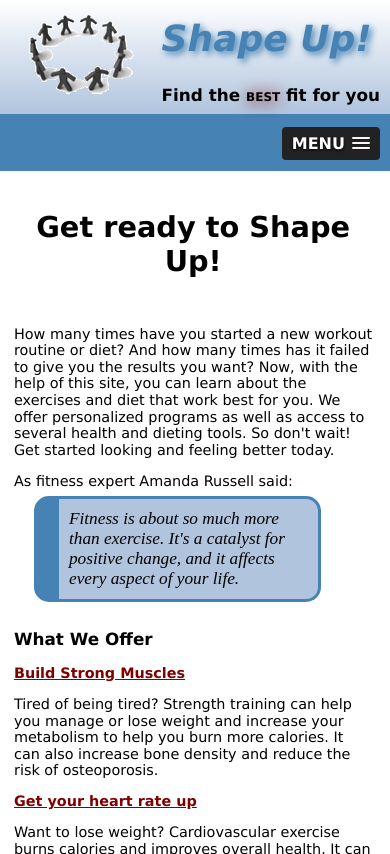
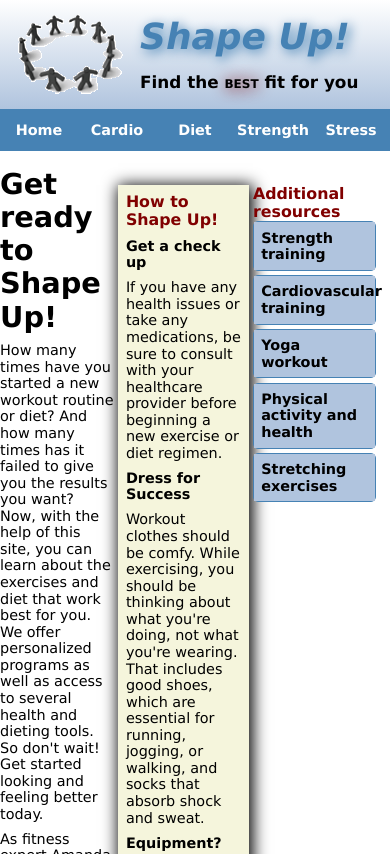
Before and after one commit to jackdailey/shapeUp, a plain HTML site: page index.html in a window 390 px wide. Shown: the top 854 px of the page. Drawn offline with nearby package versions, Linux system fonts and the light colour scheme.

Commit message:
Add files via upload

```diff
--- a/index.html
+++ b/index.html
@@ -9,13 +9,12 @@
   	<meta name="keywords" content="health, exercise, diet, strength, cardio, stress, workout, eat right">
   	<meta name="author" content="Michael Roberts">
 
+	<!-- Viewport - Necessary for Responsive Design -->
+	<meta name="viewport" content="width=device-width, initial-scale=1.0">
+
 
 	<!-- shiv/shim - Helps Internet Explorer older than v. 9 work correctly with html5 -->
 	<!--[if lt IE 9]> <script src="http://html5shim.googlecode.com/svn/trunk/html5.js"></script> <![endif]-->
-
-
-	<!-- Viewport - Necessary for Responsive Design -->
-	<meta name="viewport" content="width=device-width, initial-scale=1.0">
 
 
 	<!-------------------------- Slicknav Links and Scripts -------------------------->
@@ -47,11 +46,14 @@
 
 <body>
 	<header class="clearfix">
-		<img src="images/shape_up_logo.png" alt="Logo Image">
-		<h2>Shape Up!</h2>
-		<h3>Find the <span class="shadow">best</span> fit for you</h3>
+		<a href="index.html"><img src="images/shape_up_logo.png" alt="Click here to return to home page" title="Click here to return to home page"></a>
+		<div>
+			<h2>Shape Up!</h2>
+			<h3>Find the <span class="shadow">best</span> fit for you</h3>
+		</div>
 	</header>
 
+	<!-------------------------- Navigation Menu ------------------------------------->
 	<nav id="mobilemenu"></nav>
 	<nav id="nav_menu">
 		<ul>
@@ -77,6 +79,7 @@
 		</ul>
 	</nav>
 
+	<!------------------------------ Main Elements --------------------------------------->
 	<main>
 
 		<aside id="leftcol">
@@ -98,6 +101,7 @@
 			<p>How many times have you started a new workout routine or diet? And how many times has it failed to give you the results you want? Now, with the help of this site, you can learn about the exercises and diet that work best for you. We offer personalized programs as well as access to several health and dieting tools. So don't wait! Get started looking and feeling better today.</p>
 			<p>As fitness expert Amanda Russell said:</p>
 			<blockquote>Fitness is about so much more than exercise. It&apos;s a catalyst for positive change, and it affects every aspect of your life.</blockquote>
+
 			<h3>What We Offer</h3>
 
 			<h4><a href="strength/index.html">Build Strong Muscles</a></h4>
@@ -114,7 +118,8 @@
 		</section>
 
 		<aside id="rightcol">
-			<h3>How to prepare to Shape Up!</h3>
+			<h3>How to Shape Up!</h3>
+
 			<h4>Get a check up</h4>
 			<p>If you have any health issues or take any medications, be sure to consult with your healthcare provider before beginning a new exercise or diet regimen.</p>
 			<h4>Dress for Success</h4>
@@ -126,9 +131,9 @@
 		</aside>
 	</main>
 
+	<!--------------------------- Footer ----------------------------------->
 	<footer>
 		<p>&copy; 2023 Shape Up!</p>
 	</footer>
-
 </body>
 </html>
--- a/styles/main.css
+++ b/styles/main.css
@@ -1,114 +1,65 @@
+/* =========== UNIVERSAL SELECTOR =========== */
 * {
     box-sizing: border-box;
     margin: 0;
     padding: 0;
 }
-
-.clearfix::after {
-    content: "";
-    clear: both;
-    display: table;
-  }
-
+/* =========== SHADOW TEXT ================= */
 .shadow {
     text-shadow: 1px 1px 15px maroon;
     font-variant: small-caps;
     font-weight: bolder;
 }
 
-html {
-    background-color: lightsteelblue;
-    background-image: url(../images/bgtile.jpg);
-}
+/*=======================================================
+
+                   ROOT ELEMENTS
+
+=======================================================*/
 
 body {
     font-family: Verdana, Geneva, Tahoma, sans-serif;
     font-size: 100%;
-    max-width: 1200px;
     width: 100%;
-    border: 3px solid steelblue;
-    margin: 0 auto;
-    background-color: white;
-    border-radius: 10px;
-    box-shadow: 5px 5px 20px 10px black;
 }
 
+/*=======================================================
+
+                      HEADER
+
+=======================================================*/
 header {
     border-bottom: 3px solid steelblue;
     background-image: linear-gradient(white, lightsteelblue);
     border-radius: 10px 10px 0 0;
+    display: flex;
+}
+
+header div {
+    display: flex;
+    flex-direction: column;
+    justify-content: space-evenly;
 }
 
 header h2 {
     font-size: 250%;
     font-style: italic;
     color: steelblue;
-    text-shadow: 3px 3px 7px steelblue;
+    text-shadow: 3px 3px 12px steelblue;
 
-}
-header h2, header h3 {
-    padding: .5em;
-}
-
-h1 {
-    padding: .75em 0;
-    text-align: center;
-}
-h3, h4 {
-    padding: .5em 0;
-}
-p {
-    padding: .5em 0;
 }
 
 header img {
-    float: left;
-    margin: 0 .75em;
     max-width: 140px;
     min-width: 70px;
     width: 100%;
 }
 
-/* =====================================================
+/*=======================================================
 
-             Navigation Menu - using display: inline;
+             NAVIGATION MENU - #nav_menu
 
-=========================================================
-#nav_menu {
-    margin: 0;
-}
-#nav_menu ul {
-    margin-top: 0;
-    list-style-type: none;
-    text-align: center;
-    border-bottom: 3px solid steelblue;
-    background-color: lightsteelblue;
-    padding: 10px 0;
-}
-#nav_menu ul li {
-    display: inline;
-    border-right: 2px solid black;
-    padding: 10px 3em;
-}
-#nav_menu #last {
-    border-right: none;
-}
-#nav_menu ul li a {
-    font-weight: bold;
-    text-decoration: none;
-    color: black;
-}
-#nav_menu ul li a:hover {
-    color: red;
-    text-decoration: underline;
-}
-======================================*/
-
-/*===========================================
-
-          nav_menu using block and float
-
-==============================================*/
+=======================================================*/
 #nav_menu {
     border-bottom: 3px solid steelblue;
     background-color: steelblue;
@@ -117,9 +68,9 @@ header img {
 #nav_menu ul {
     list-style-type: none;
     position: relative;
+    display: flex;
 }
 #nav_menu ul li {
-    float: left;
     width: 20%;
 }
 #nav_menu ul li a {
@@ -138,9 +89,6 @@ header img {
     top: 100%;
     width: 100%;
 }
-#nav_menu ul ul li {
-    float: none;
-}
 #nav_menu ul ul li a {
     text-align: left;
     padding-left: 12px;
@@ -148,31 +96,25 @@ header img {
 #nav_menu ul li:hover > ul {
     display: block;
 }
-#nav_menu > ul::after {
-    content: "";
-    clear: both;
-    display: block;
-}
+
 #nav_menu a:hover {
     color: black;
     background-color: lightsteelblue;
 }
 
-/* ===================================
+/* ==================================================
 
-             Navigation List
+       LEFT ASIDE NAVIGATION LIST - #nav_list
 
-======================================*/
-#nav_list h2 {
-    margin-bottom: 5px;
-    text-align: center;
-}
+===================================================*/
 #nav_list ul {
     list-style-type: none;
+    display: flex;
+    flex-direction: column;
+    gap: .5vh;
 }
 #nav_list li {
     width: 90%;
-    margin: 0 auto 5px;
     border: 1px solid steelblue;
     border-radius: 5px;
 }
@@ -189,64 +131,65 @@ header img {
     color: white;
 }
 
+/*===============================================
+
+                MAIN ELEMENTS
+
+===============================================*/
+a {
+    text-decoration: none;
+}
+a:link, a:visited {
+    color: steelblue;
+}
+a:hover, a:focus {
+    color: maroon;
+    text-decoration: underline;
+}
 
 main {
-    clear: both;
-    padding-right: .25em;
-
-}
-
-/* Section Link Colors */
-section a:link, section a:visited{
-    color: maroon;
-}
-section a:hover, section a:focus {
-    color: steelblue;
-}
-
-/* Aside link Colors */
-aside a:link, aside a:visited {
-    color: steelblue;
-}
-aside a:hover, aside a:focus {
-    color: maroon;
+    margin-top: 2vh;
+    display: flex;
+    justify-content: center;
+    gap: 1vw;
 }
 
 section {
-    float: left;
-    width: 50%;
-    padding: 0 .3em;
+    flex: 0 1 600px;
+    display: flex;
+    flex-direction: column;
+    gap: 1vh;
 }
-section h3 {
-    margin-top: 20px;
+section h1 {
+    margin: 0;
+}
+
+section h3, section h4 {
+    margin-top: 2vh;
 }
 
 aside {
-    float: left;
-    width: 25%;
+    flex: 0 1 250px;
 }
-
 #rightcol {
-    float: right;
-    width: 25%;
-    border-left: 3px solid steelblue;
-    padding-left: 10px;
+    display: flex;
+    flex-direction: column;
+    gap: 1vh;
+    background-color: beige;
+    margin: 1vw;
+    padding: 1vw;
+    border-radius: 10px;
+    border: 1px solid black;
+    box-shadow: 2px 2px 15px 2px black;
 }
-
 aside h3 {
-    text-align: center;
-    padding-top: 50px;
     color: maroon;
     font-size: 110%;
 }
 
-aside li {
-    line-height: 1.5em;
-}
-
 blockquote {
     width: 80%;
-    margin-left: 20px;
+    margin: 1vh auto;
     padding: 10px;
     border-left: 25px solid steelblue;
     border-top: 3px solid steelblue;
@@ -261,19 +204,23 @@ blockquote {
 blockquote:hover {
     background-color: steelblue;
     color: white;
-
 }
 
+/*==================================================
+
+                       FOOTER
+
+==================================================*/
 footer {
-    clear: both;
+    /* clear: both; */
     background-color: steelblue;
     padding: 15px 0;
     border-radius: 0 0 7px 7px;
 }
-
 footer p {
     font-size: 75%;
     text-align: center;
+    font-variant: small-caps;
     color: white;
 }
 
@@ -285,23 +232,27 @@ footer p {
 
                   MEDIA QUERIES
 
-============================================================*/
+=============================================================*/
+@media only screen and (max-width: 900px) {
 
-@media only screen and (max-width: 900px) {
     body {
-         box-shadow: none;
-         border: none;
          font-size: 90%;
-         border-radius: 0;
+    }
+    #main {
+        flex-wrap: wrap;
+    }
+    #section {
+        flex: 0 1 55%;
+        justify-content: center;
     }
     #leftcol {
-        display: none;
-    }
-    section {
-        width: 70%;
+        order: 3;
+        flex: 0 1 80%;
+        justify-content: center;
+        margin: 2vh 0;
     }
     #rightcol {
-        width: 30%;
+        flex: 1 1 30%;
     }
     header, footer {
         border-radius: 0;
@@ -310,24 +261,28 @@ footer p {
 }
 
 @media only screen and (max-width: 767px) {
-    #nav_menu {
+    section, #rightcol {
+        flex: 0 1 95%;
+    }
+
+}
+
+@media only screen and (max-width: 479px) {
+    #nav menu ul {
+        flex-direction: column;
+    }
+    #nav menu ul li {
+        width: 100%;
+        text-align: center;
+    }
+    #nav menu ul li:first-of-type {
         display: none;
     }
-    #mobilemenu {
-        display: block;
-    }
-    .slicknav_menu {
-        background-color: steelblue;
-    }
     #rightcol {
-        border-left: none;
-    }
-    section, aside, #rightcol {
-        float: none;
-        width: 95%;
-        margin: 10px auto;
+        flex: 0 1 100%;
+        margin: 2vh 0;
+        padding: 2vw;
+        border: none;
+        border-radius: 0%;
     }
 }
-@media only screen and (max-width: 479px) {
-
-}
```
Also changed, not shown: 1 other file.
